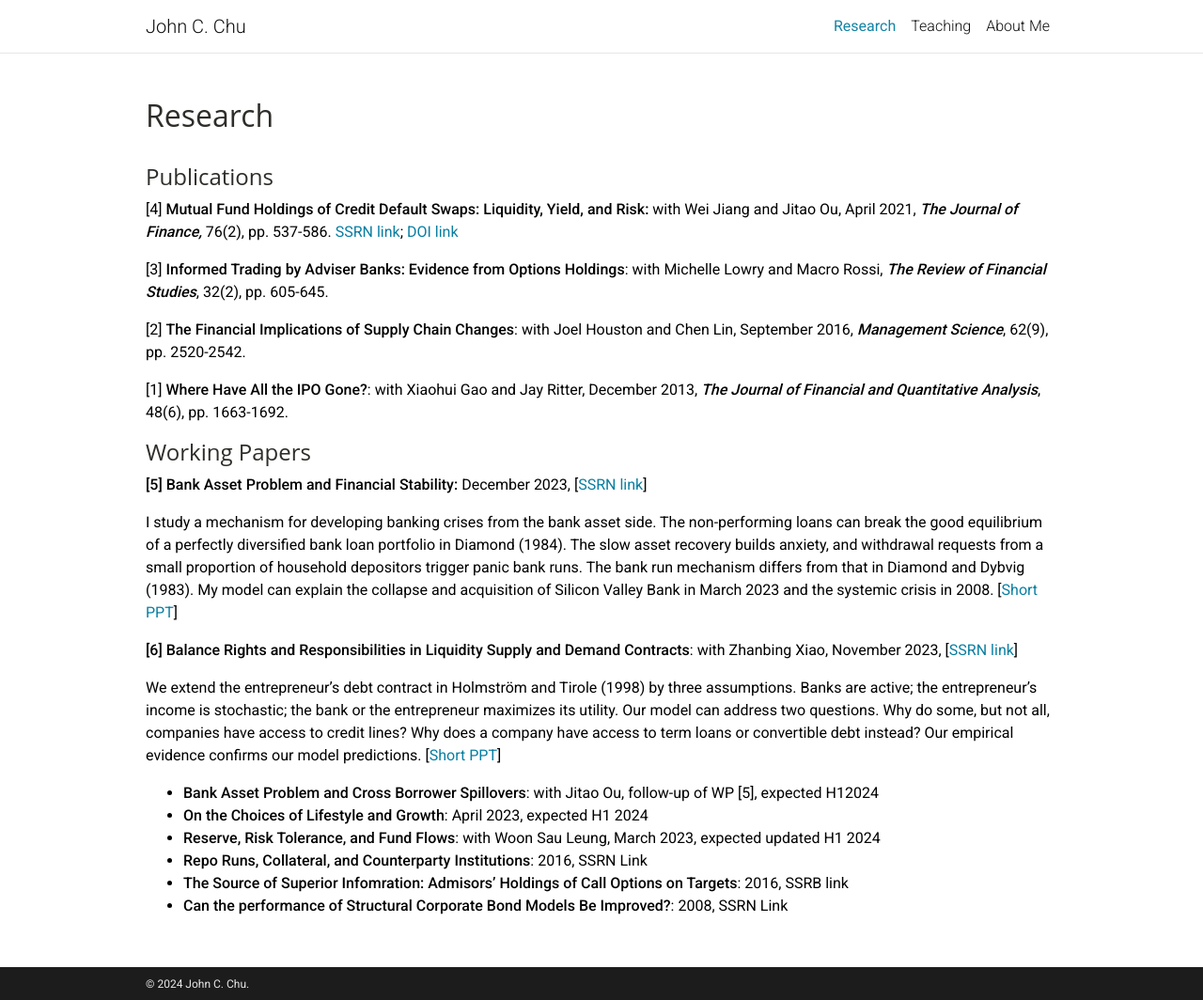
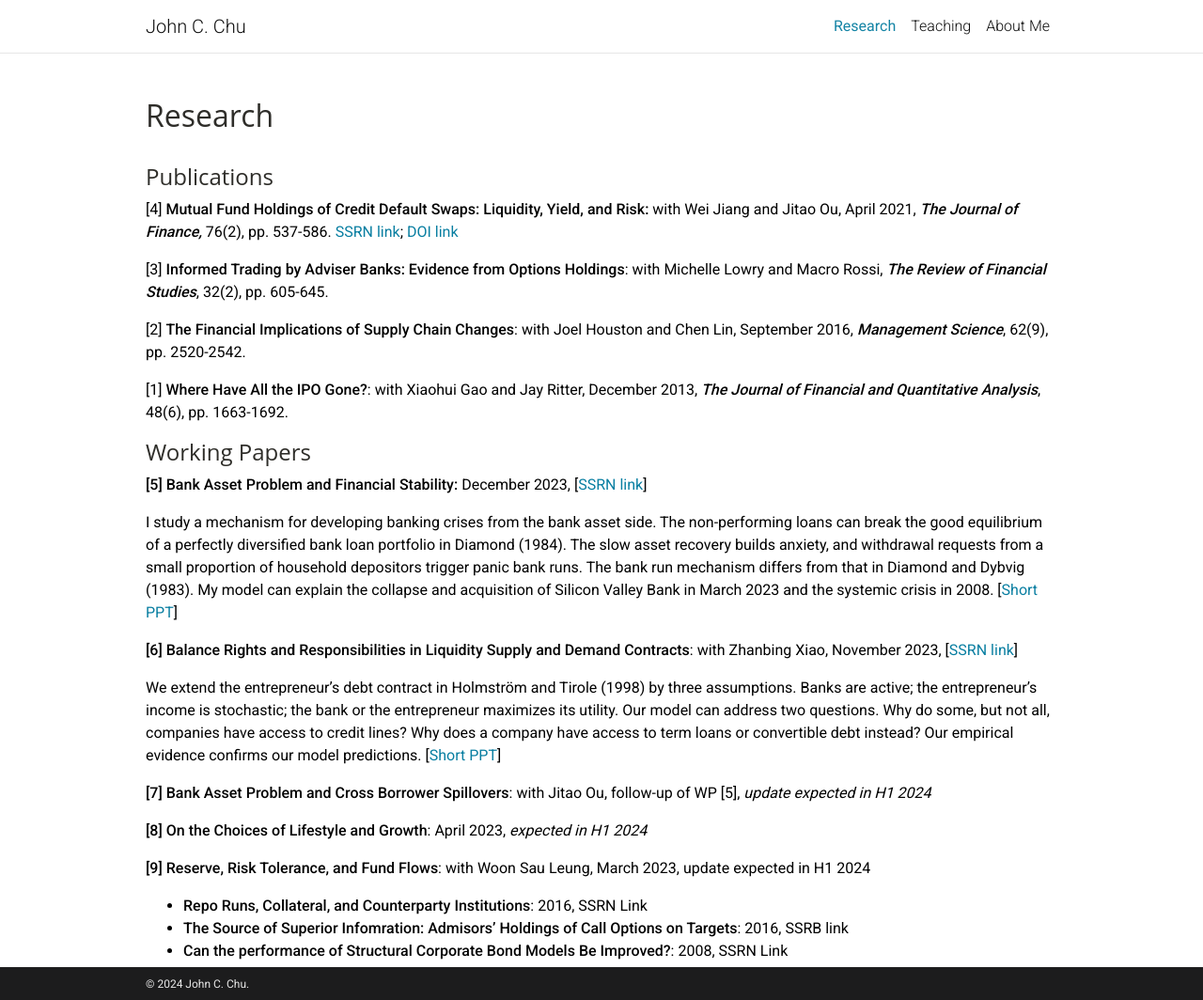
Before and after one commit to johnchu2022/website, a Jekyll site: the page built from _pages/research.md, in a window 1280 px wide and 1064 px high. Shown: the whole window at 94% size. Built offline with Jekyll 4.4.1, drawn with Linux system fonts in a browser that asks for light colours; a style sheet for code colours, icons or effects is not loaded.

Commit message:
Update Pages “research”

```diff
--- a/_pages/research.md
+++ b/_pages/research.md
@@ -25,9 +25,12 @@
 
 We extend the entrepreneur’s debt contract in Holmström and Tirole (1998) by three assumptions. Banks are active; the entrepreneur’s income is stochastic; the bank or the entrepreneur maximizes its utility. Our model can address two questions. Why do some, but not all, companies have access to credit lines? Why does a company have access to term loans or convertible debt instead? Our empirical evidence confirms our model predictions. [[Short PPT](https://www.dropbox.com/scl/fi/0crnqwd8scjkqyjh0krw4/Pro_LC_pres.pdf?rlkey=nqm1pe968v72o99d2yt6uatw8&dl=0)]
 
-* **B﻿ank Asset Problem and Cross Borrower Spillovers**: with Jitao Ou, follow-up of WP \[5], expected H12024
-* **O﻿n the Choices of Lifestyle and Growth**: April 2023, expected H1 2024
-* **R﻿eserve, Risk Tolerance, and Fund Flows**: with Woon Sau Leung, March 2023, expected updated H1 2024
+**\[7] B﻿ank Asset Problem and Cross Borrower Spillovers**: with Jitao Ou, follow-up of WP \[5], *update expected  in H1 2024*
+
+**\[8] O﻿n the Choices of Lifestyle and Growth**: April 2023, *expected in H1 2024*
+
+**\[9] R﻿eserve, Risk Tolerance, and Fund Flows**: with Woon Sau Leung, March 2023, update expected  in H1 2024
+
 * **R﻿epo Runs, Collateral, and Counterparty Institutions**: 2016, SSRN Link
 * **T﻿he Source of Superior Infomration: Admisors' Holdings of Call Options on Targets**: 2016, SSRB link
 * **C﻿an the performance of Structural Corporate Bond Models Be Improved?**: 2008, SSRN Link
```
